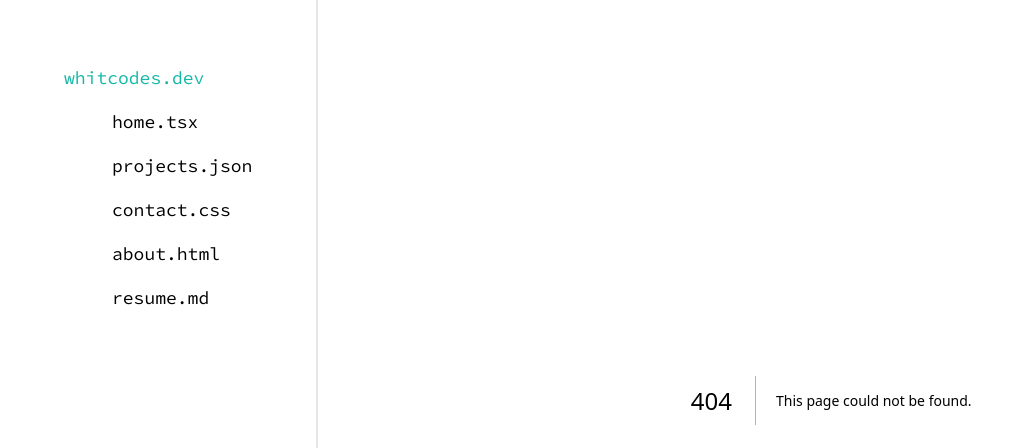
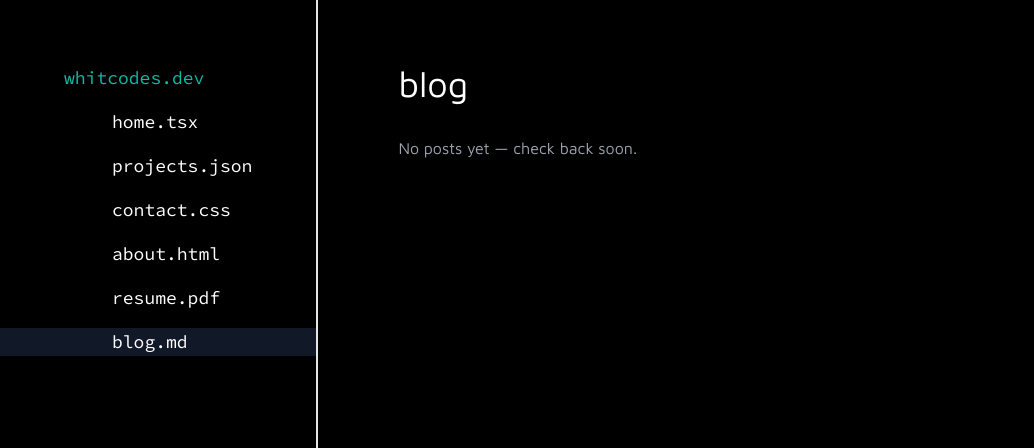
Before and after one commit to whitallee/portfolio, a Next.js app: page /blog in a window 1280 px wide. Before the commit this address had no page. Shown: the top 448 px of the page, without its empty margins (0-1034 px from the left). Built offline with nearby package versions, Linux system fonts and the light colour scheme.

Commit message:
feat: blog post structure for markdown parsing and blog page

```diff
--- /dev/null
+++ b/app/blog/page.tsx
@@ -0,0 +1,45 @@
+import { getAllPosts } from "@/lib/blog"
+import Link from "next/link"
+
+const categoryLabel: Record<string, string> = {
+    "build": "build devlog",
+    "software-initiative": "software initiative",
+}
+
+export default function Blog() {
+    const posts = getAllPosts()
+
+    return (
+        <main className="h-screen max-h-screen flex flex-col items-start justify-start w-full gap-4 pt-16">
+            <h2 className="text-2xl sm:text-4xl pl-4">blog</h2>
+            <div className="flex flex-col gap-4 overflow-y-scroll p-4 pr-8 pb-16 w-full">
+                {posts.length === 0 && (
+                    <p className="text-gray-400">No posts yet — check back soon.</p>
+                )}
+                {posts.map(post => (
+                    <Link
+                        key={post.slug}
+                        href={`/blog/${post.slug}`}
+                        className="w-full bg-gray-800 rounded-xl p-5 flex flex-col gap-2 hover:scale-[1.01] transition-all duration-300"
+                    >
+                        <div className="flex items-center justify-between gap-2 flex-wrap">
+                            <h3 className="text-xl font-semibold">{post.title}</h3>
+                            <span className="text-xs py-1 px-2 border-teal-700 border-2 rounded-full text-teal-400">
+                                {categoryLabel[post.category] ?? post.category}
+                            </span>
+                        </div>
+                        <p className="text-xs text-gray-400">{post.date}</p>
+                        <p className="text-sm text-gray-300">{post.description}</p>
+                        {post.tags.length > 0 && (
+                            <div className="flex flex-wrap gap-2 pt-1">
+                                {post.tags.map(tag => (
+                                    <span key={tag} className="text-xs py-0.5 px-2 bg-gray-700 rounded-full">{tag}</span>
+                                ))}
+                            </div>
+                        )}
+                    </Link>
+                ))}
+            </div>
+        </main>
+    )
+}
--- a/components/FileTree.tsx
+++ b/components/FileTree.tsx
@@ -13,7 +13,8 @@ const navLinks = [
     { href: "/projects", label: "projects.json" },
     { href: "/contact", label: "contact.css" },
     { href: "/about", label: "about.html" },
-    { href: "/resume", label: "resume.md" },
+    { href: "/resume", label: "resume.pdf" },
+    { href: "/blog", label: "blog.md" },
 ]
 
 export default function FileTree() {
--- /dev/null
+++ b/lib/blog.ts
@@ -0,0 +1,56 @@
+import fs from "fs"
+import path from "path"
+import matter from "gray-matter"
+
+const contentDir = path.join(process.cwd(), "content")
+
+export type PostMeta = {
+    slug: string
+    title: string
+    date: string
+    description: string
+    category: "build" | "software-initiative"
+    tags: string[]
+}
+
+export function getAllPosts(): PostMeta[] {
+    if (!fs.existsSync(contentDir)) return []
+
+    const files = fs.readdirSync(contentDir).filter(f => f.endsWith(".md"))
+
+    return files
+        .map(filename => {
+            const slug = filename.replace(/\.md$/, "")
+            const raw = fs.readFileSync(path.join(contentDir, filename), "utf-8")
+            const { data } = matter(raw)
+            return {
+                slug,
+                title: data.title ?? slug,
+                date: data.date ?? "",
+                description: data.description ?? "",
+                category: data.category ?? "build",
+                tags: data.tags ?? [],
+            } as PostMeta
+        })
+        .sort((a, b) => (a.date < b.date ? 1 : -1))
+}
+
+export function getPost(slug: string): { meta: PostMeta; content: string } | null {
+    const filePath = path.join(contentDir, `${slug}.md`)
+    if (!fs.existsSync(filePath)) return null
+
+    const raw = fs.readFileSync(filePath, "utf-8")
+    const { data, content } = matter(raw)
+
+    return {
+        meta: {
+            slug,
+            title: data.title ?? slug,
+            date: data.date ?? "",
+            description: data.description ?? "",
+            category: data.category ?? "build",
+            tags: data.tags ?? [],
+        },
+        content,
+    }
+}
--- a/package.json
+++ b/package.json
@@ -17,6 +17,7 @@
     "@radix-ui/react-accordion": "^1.2.0",
     "class-variance-authority": "^0.7.0",
     "clsx": "^2.1.1",
+    "gray-matter": "^4.0.3",
     "lucide-react": "^0.428.0",
     "next": "14.2.5",
     "react": "^18",
```
Also changed, not shown: 1 other file (tests, documents, lock files or other folders).
